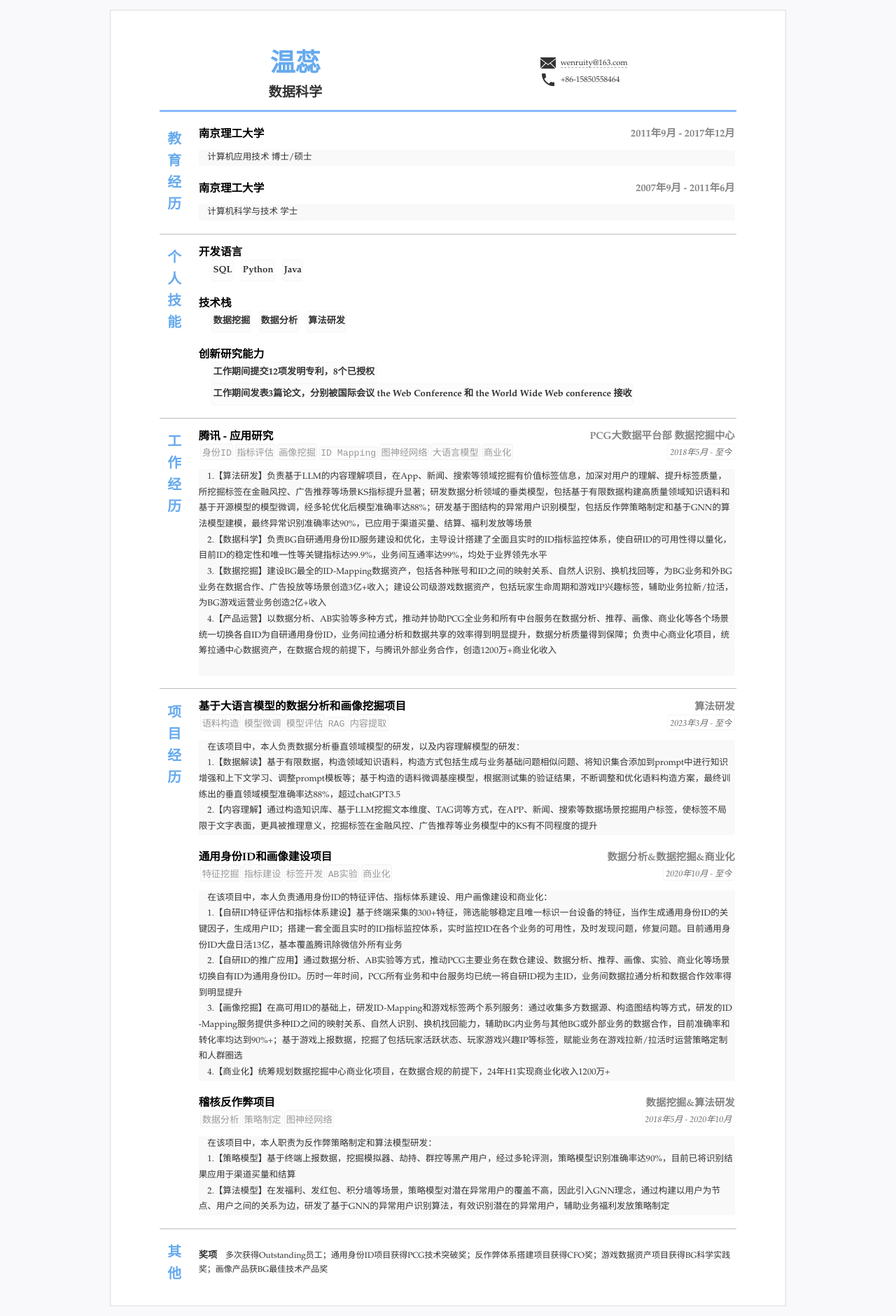
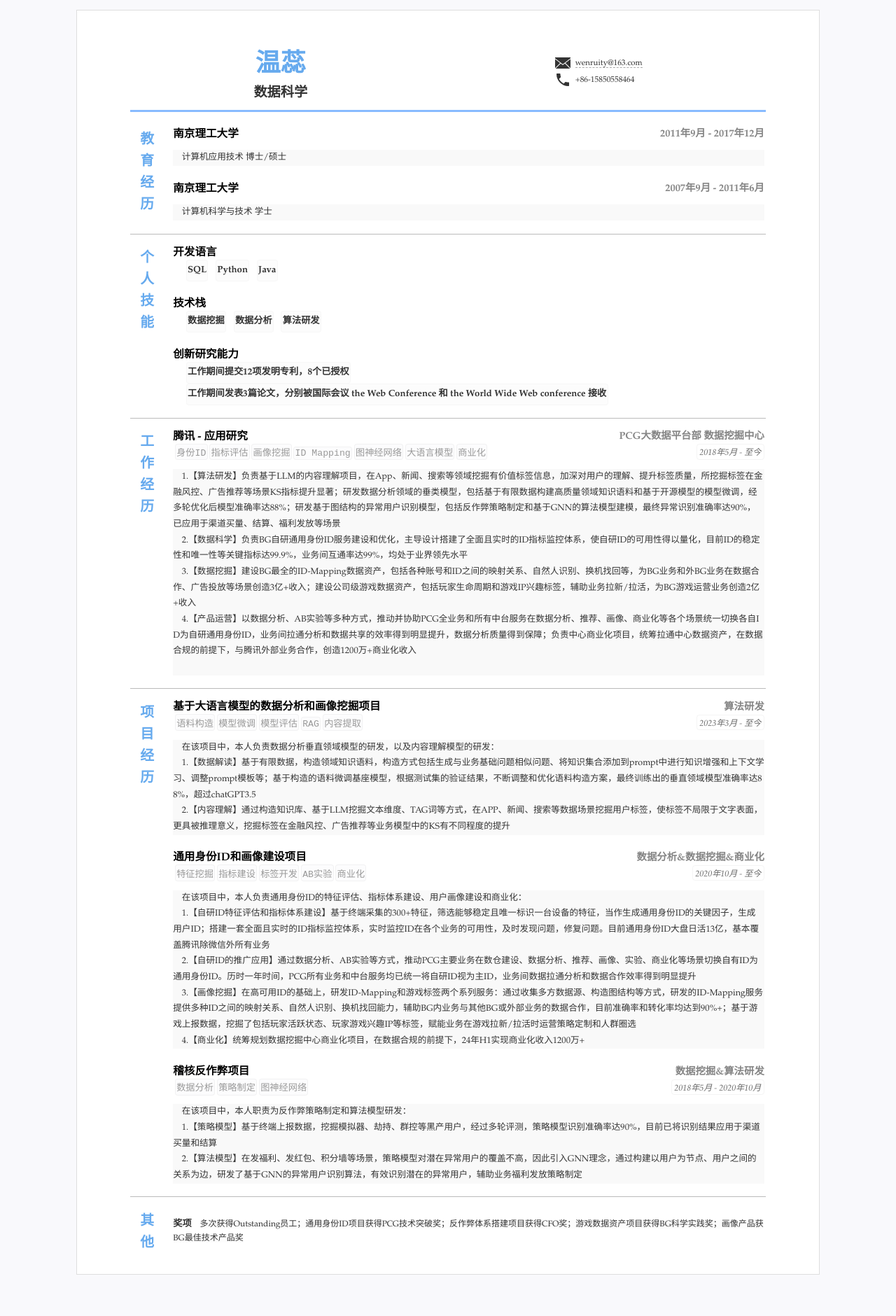
Before and after one commit to wenruity/resume1, a Jekyll site: the page built from index.html, in a window 1280 px wide. Shown: the whole page at 70% size. Built offline with Jekyll 4.4.1, drawn with Linux system fonts in a browser that asks for light colours; after the commit the page ends 1835 px from its top, so only the background shows below that.

Commit message:
Update resume.scss

```diff
--- a/_sass/resume.scss
+++ b/_sass/resume.scss
@@ -28,7 +28,7 @@ html {
 }
 
 body {
-  max-width: 78em;
+  max-width: 86em;
   text-align: center;
   margin: 0 auto;
   padding: 1.2em;
```
